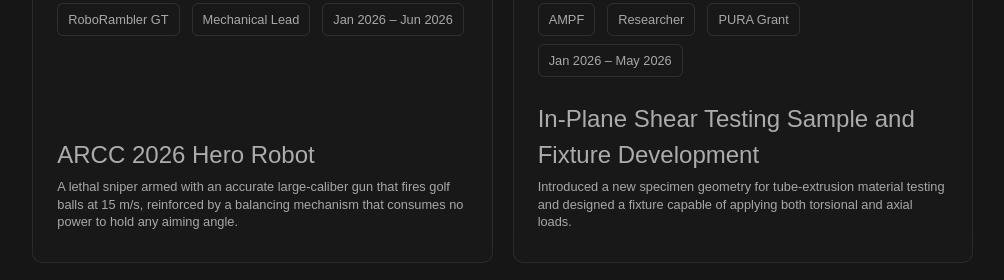
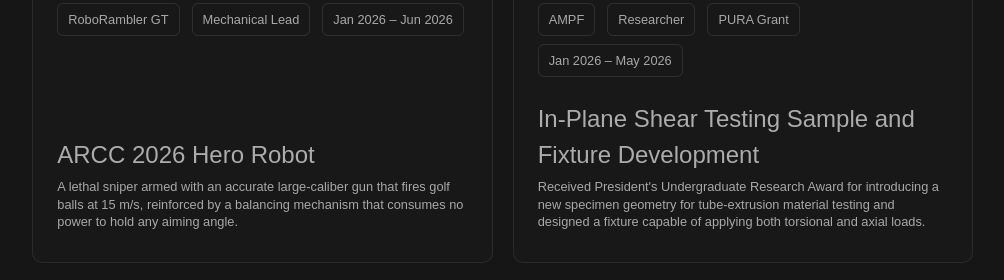
Before and after one commit to GFSE18/gfse18.github.io, a plain HTML site: page projects.html in a window 1280 px wide. Shown: the part 1069-1349 px from the top of the page, without its empty margins (265-1269 px from the left). Drawn offline with Linux system fonts and the light colour scheme; no server answers.

Commit message:
slight update on pura description

```diff
--- a/projects.html
+++ b/projects.html
@@ -370,10 +370,11 @@
                                 <p
                                   class="subtitle-projects project-card-subtitle"
                                 >
-                                  Introduced a new specimen geometry for
-                                  tube-extrusion material testing and designed a
-                                  fixture capable of applying both torsional and
-                                  axial loads.
+                                  Received President's Undergraduate Research
+                                  Award for introducing a new specimen geometry
+                                  for tube-extrusion material testing and
+                                  designed a fixture capable of applying both
+                                  torsional and axial loads.
                                 </p>
                               </div>
                             </div>
```
Also changed, not shown: pura-mech-test.html (+5 -2 lines).
